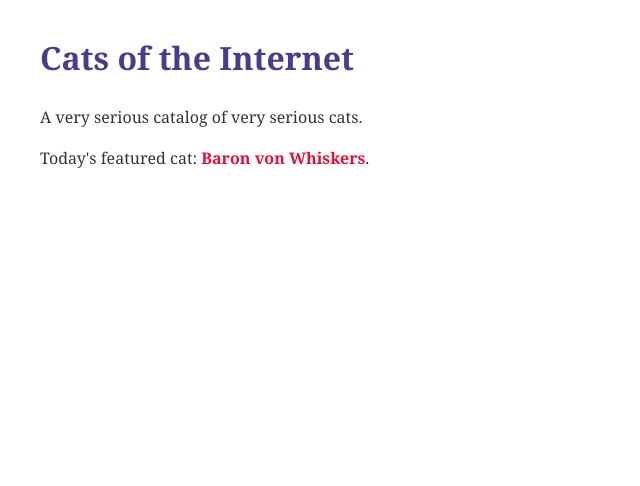
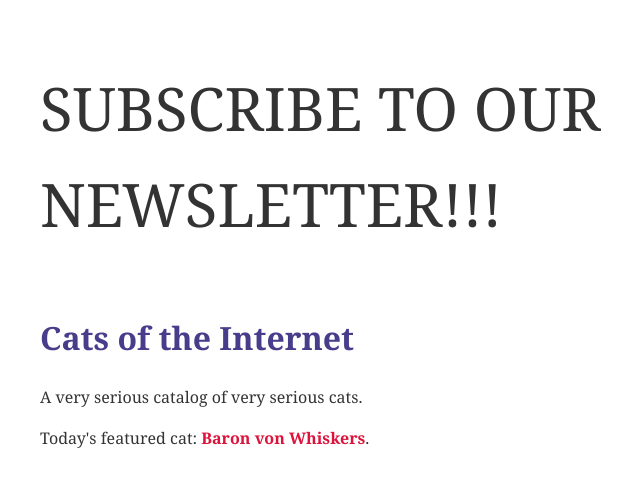
Before and after one commit to IOsinnii/git-git-hurra, a plain HTML site: page index.html in a window 1280 px wide. Shown: the whole page, without its empty margins (280-920 px from the left). Drawn offline with Linux system fonts and the light colour scheme.

Commit message:
Add newsletter banner

```diff
--- a/index.html
+++ b/index.html
@@ -6,6 +6,7 @@
   <title>Cats of the Internet</title>
 </head>
   <script src="script.js"></script>
+    <p style="font-size: 60px">SUBSCRIBE TO OUR NEWSLETTER!!!</p>
 <body>
   <h1>Cats of the Internet</h1>
   <p>A very serious catalog of very serious cats.</p>
```
